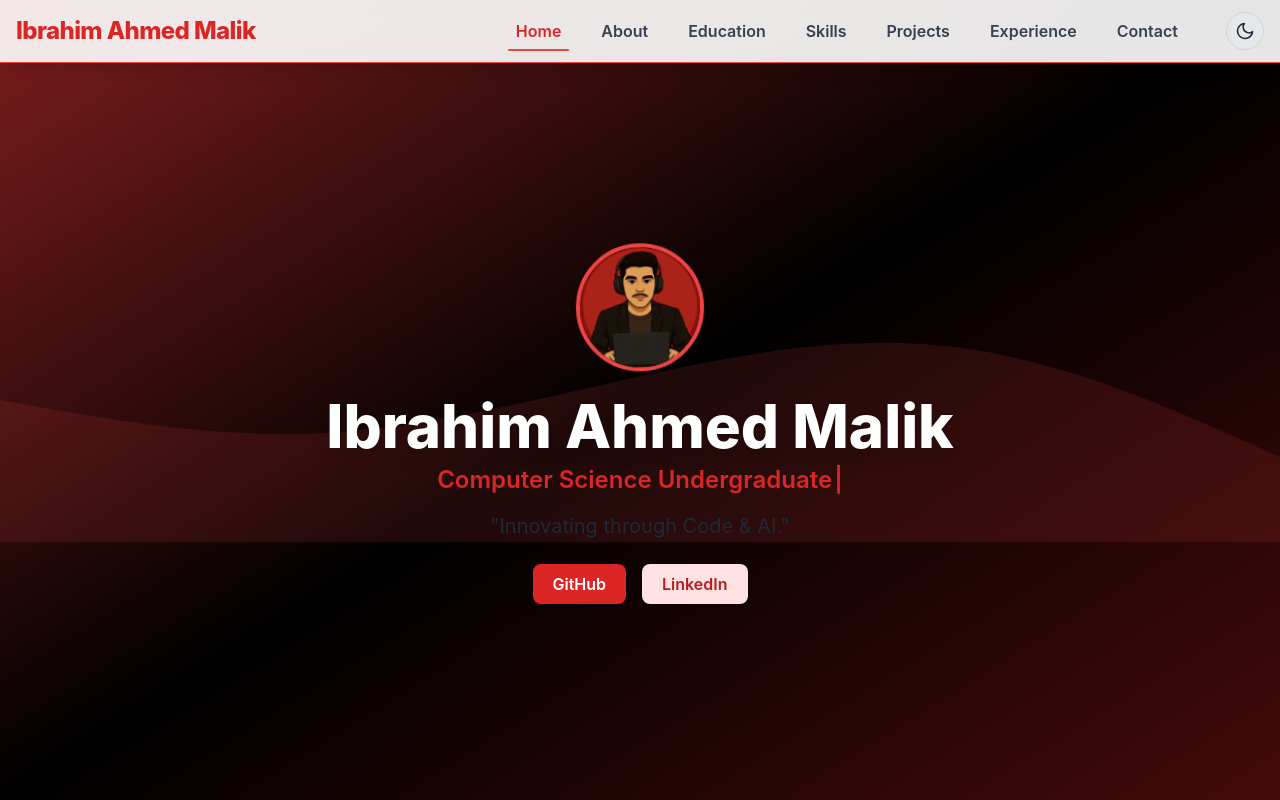
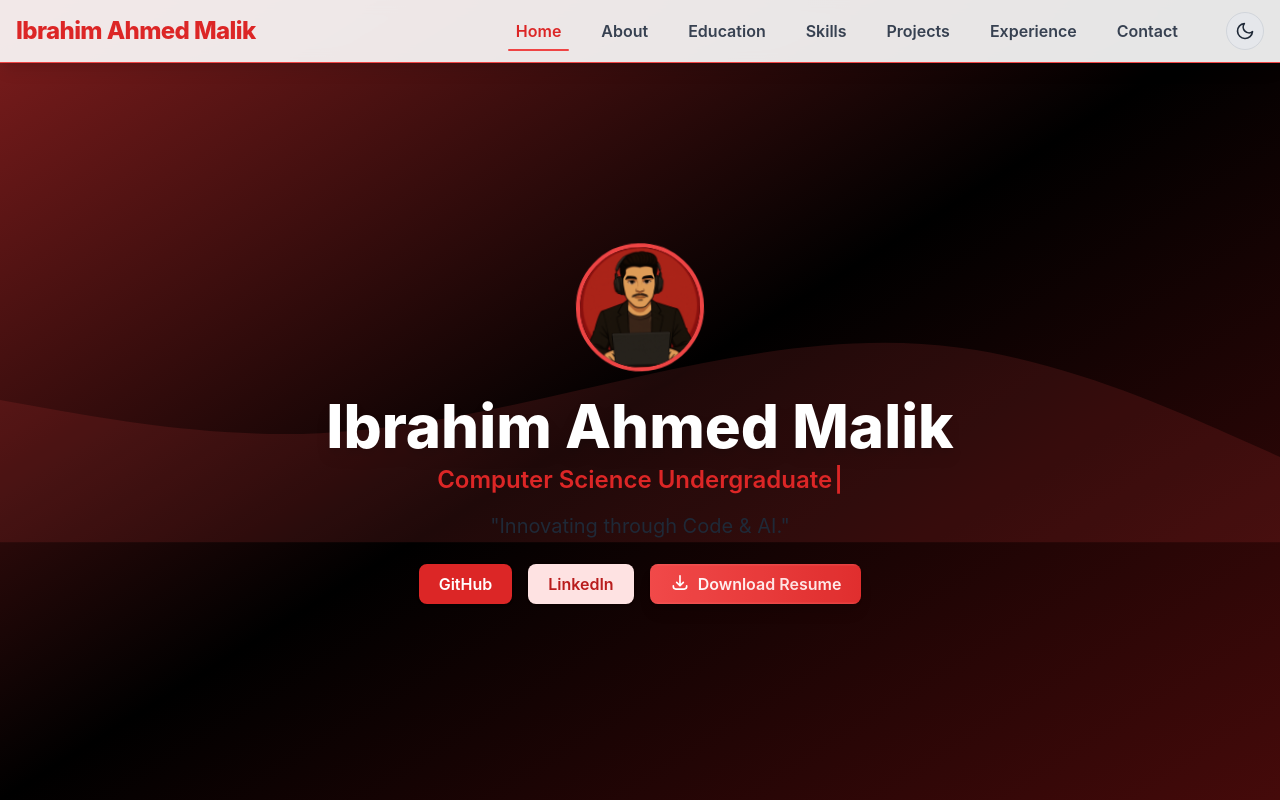
Before and after one commit to Ibrahim-ahmed05/My-Portfolio, a React (Vite) app: page / in a window 1280 px wide. Built offline with nearby package versions, Linux system fonts and the light colour scheme.

Commit message:
Added fancy download resume button with animations and resume PDF

```diff
--- a/src/components/Experience.jsx
+++ b/src/components/Experience.jsx
@@ -8,9 +8,9 @@ export default function Experience() {
             animate={{ opacity: 1, y: 0 }}
             transition={{ duration: 0.7 }}
             className="max-w-3xl mx-auto pt-24 pb-12 sm:pt-28 sm:pb-16 md:pt-32 md:pb-24 px-4"
-        >
+        ><h2 className="text-2xl sm:text-3xl font-bold text-red-600 dark:text-red-400 mb-4 sm:mb-6 text-center md:text-left">My Experience</h2>
             <div className="bg-white dark:bg-black rounded-2xl shadow-lg p-4 sm:p-6 md:p-8 border-l-4 border-red-500 dark:border-red-700">
-                <h2 className="text-2xl sm:text-3xl font-bold text-red-600 dark:text-red-400 mb-4 sm:mb-6 text-center md:text-left">Experience</h2>
+
                 <div className="space-y-4 sm:space-y-6">
                     <motion.div
                         initial={{ opacity: 0, x: -20 }}
--- a/src/components/Hero.jsx
+++ b/src/components/Hero.jsx
@@ -1,6 +1,7 @@
 import React, { useState, useEffect } from 'react';
 import { motion } from 'framer-motion';
 import avatar from '../assets/avatar2.png'; // Adjust path to your saved image
+import resume from '../assets/Resume.pdf'; // Add this import for the resume
 
 export default function Hero() {
     const roles = [
@@ -115,6 +116,83 @@ export default function Hero() {
                 <a href="https://linkedin.com/in/ibrahim-ahmed05" target="_blank" rel="noopener noreferrer" className="w-full sm:w-auto inline-flex items-center justify-center px-5 py-2 rounded-lg bg-red-100 text-red-700 font-semibold shadow hover:bg-red-200 transition-colors motion-safe:hover:scale-105">
                     LinkedIn
                 </a>
+                <motion.a
+                    href={resume}
+                    download
+                    whileHover={{
+                        scale: 1.05,
+                        boxShadow: "0 0 20px rgba(239, 68, 68, 0.5)"
+                    }}
+                    whileTap={{ scale: 0.95 }}
+                    className="w-full sm:w-auto inline-flex items-center justify-center px-5 py-2 rounded-lg bg-gradient-to-r from-red-500 to-red-600 text-white font-semibold shadow-lg hover:from-red-600 hover:to-red-700 transition-all duration-300 relative overflow-hidden group"
+                >
+                    <motion.div
+                        className="absolute inset-0 bg-gradient-to-r from-transparent via-white to-transparent opacity-0 group-hover:opacity-20"
+                        initial={{ x: '-100%' }}
+                        animate={{ x: '100%' }}
+                        transition={{
+                            duration: 1.5,
+                            repeat: Infinity,
+                            ease: "linear"
+                        }}
+                    />
+                    <motion.div
+                        className="absolute inset-0 bg-red-400 opacity-0 group-hover:opacity-10"
+                        animate={{
+                            scale: [1, 1.2, 1],
+                            opacity: [0, 0.2, 0]
+                        }}
+                        transition={{
+                            duration: 2,
+                            repeat: Infinity,
+                            ease: "easeInOut"
+                        }}
+                    />
+                    <span className="relative z-10 flex items-center gap-2">
+                        <motion.svg
+                            xmlns="http://www.w3.org/2000/svg"
+                            className="h-5 w-5"
+                            fill="none"
+                            viewBox="0 0 24 24"
+                            stroke="currentColor"
+                            animate={{
+                                y: [0, -2, 0],
+                            }}
+                            transition={{
+                                duration: 1.5,
+                                repeat: Infinity,
+                                ease: "easeInOut"
+                            }}
+                        >
+                            <path strokeLinecap="round" strokeLinejoin="round" strokeWidth={2} d="M4 16v1a3 3 0 003 3h10a3 3 0 003-3v-1m-4-4l-4 4m0 0l-4-4m4 4V4" />
+                        </motion.svg>
+                        <motion.span
+                            animate={{
+                                backgroundPosition: ['0% 50%', '100% 50%', '0% 50%'],
+                            }}
+                            transition={{
+                                duration: 3,
+                                repeat: Infinity,
+                                ease: "linear"
+                            }}
+                            className="bg-gradient-to-r from-white via-red-100 to-white bg-[length:200%_auto] bg-clip-text text-transparent"
+                        >
+                            Download Resume
+                        </motion.span>
+                    </span>
+                    <motion.div
+                        className="absolute inset-0 border-2 border-red-400 rounded-lg opacity-0 group-hover:opacity-100"
+                        animate={{
+                            scale: [1, 1.05, 1],
+                            opacity: [0, 0.5, 0]
+                        }}
+                        transition={{
+                            duration: 2,
+                            repeat: Infinity,
+                            ease: "easeInOut"
+                        }}
+                    />
+                </motion.a>
             </motion.div>
         </section>
     );
```
Also changed, not shown: 1 other file (tests, documents, lock files or other folders).
